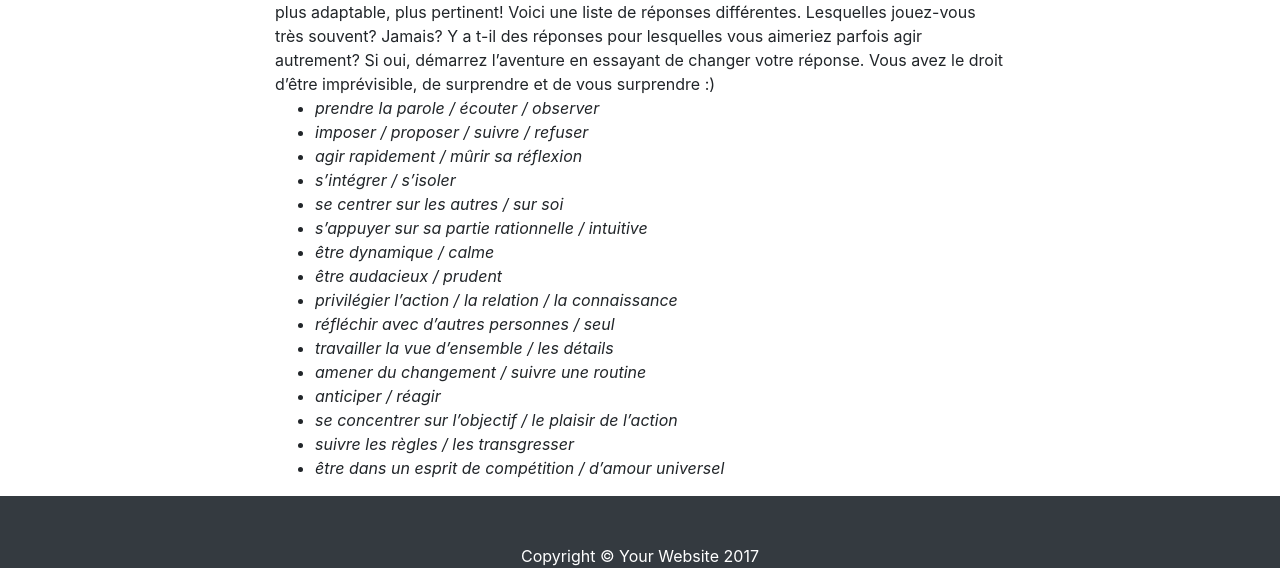
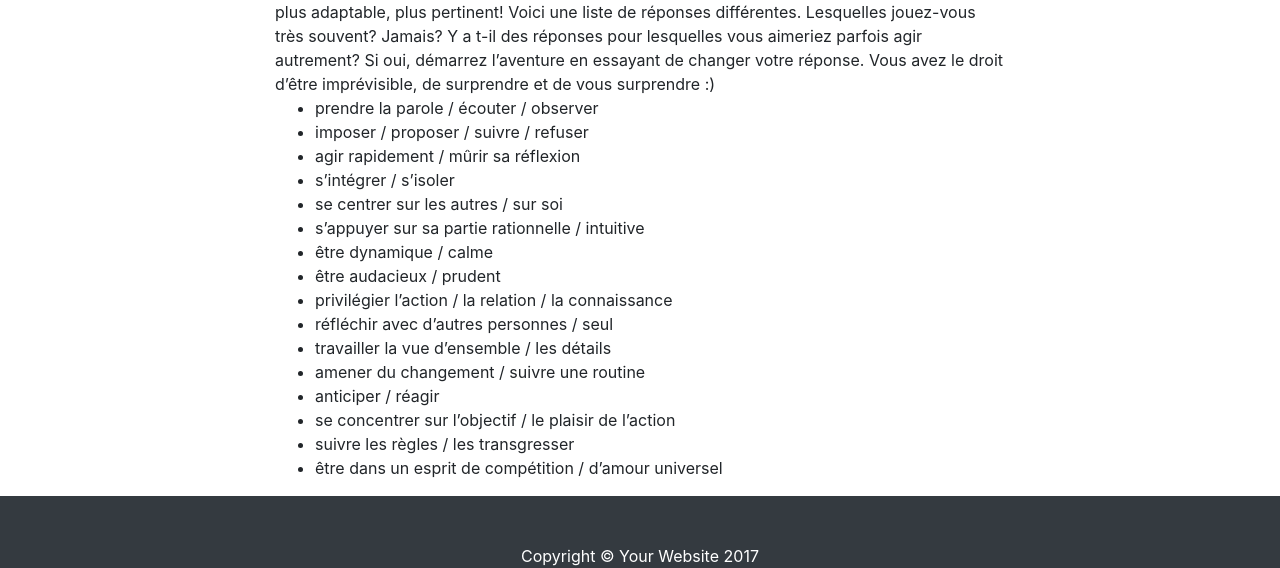
Before and after one commit to OrgaEvolutions/Nathoup.github.io, a Jekyll site: the page built from articles/personnalite.html, in a window 1280 px wide. Shown: the part 842-1410 px from the top of the page. Built offline with Jekyll 4.4.1, drawn with Linux system fonts in a browser that asks for light colours.

Commit message:
Update personnalite.html

```diff
--- a/articles/personnalite.html
+++ b/articles/personnalite.html
@@ -4,16 +4,16 @@
 date: 2018-01-19
 ---
 <h3>Autres titres envisagés</h3>
-<ul>
-      <li>Purus sodales ultricies</li>
-      <li>Non, vous n’êtes pas gentil / réservé / prudent !</li>
-      <li>Développez votre personnalité opposée</li>
-      <li>Surprenez-vous, soyez quelqu’un d’autre!</li>
-      <li>Etendez votre gamme de rôles dans la vie</li>
-      <li>Vous croyez vous connaître? Et si vous vous trompiez?</li>
-      <li>Pourquoi vous n’êtes pas qui vous croyez</li>
-      <li>Vous n’êtes pas qui vous croyez</li>
-</ul>
+{{ layout.debut_liste }}
+      {{ layout.element_liste }} Purus sodales ultricies{{ layout.fin_element_liste }}
+      {{ layout.element_liste }} Non, vous n’êtes pas gentil / réservé / prudent !{{ layout.fin_element_liste }}
+      {{ layout.element_liste }} Développez votre personnalité opposée{{ layout.fin_element_liste }}
+      {{ layout.element_liste }} Surprenez-vous, soyez quelqu’un d’autre!{{ layout.fin_element_liste }}
+      {{ layout.element_liste }} Etendez votre gamme de rôles dans la vie{{ layout.fin_element_liste }}
+      {{ layout.element_liste }} Vous croyez vous connaître? Et si vous vous trompiez?{{ layout.fin_element_liste }}
+      {{ layout.element_liste }} Pourquoi vous n’êtes pas qui vous croyez{{ layout.fin_element_liste }}
+      {{ layout.element_liste }} Vous n’êtes pas qui vous croyez{{ layout.fin_element_liste }}
+{{ layout.fin_liste }}
 
 Il y a quelques années à peine, je me souviens interroger mon frère dans le but de rédiger ma petite fiche pour un site de rencontre : “est-ce que je suis quelqu’un de dynamique ou de calme? Qu’est-ce qui me différencie des autres?”
 Eh oui, aussi surprenant que cela paraisse, on ne se connaît pas toujours soi-même!
@@ -34,21 +34,21 @@
 Y a t-il des réponses pour lesquelles vous aimeriez parfois agir autrement?
 Si oui, démarrez l’aventure en essayant de changer votre réponse. Vous avez le droit d’être imprévisible, de surprendre et de vous surprendre :)
 
-<i><ul>
-      <li>prendre la parole / écouter / observer</li>
-      <li>imposer / proposer / suivre / refuser</li>
-      <li>agir rapidement / mûrir sa réflexion</li>
-      <li>s’intégrer / s’isoler</li>
-      <li>se centrer sur les autres / sur soi</li>
-      <li>s’appuyer sur sa partie rationnelle / intuitive</li>
-      <li>être dynamique / calme</li>
-      <li>être audacieux / prudent</li>
-      <li>privilégier l’action / la relation / la connaissance</li>
-      <li>réfléchir avec d’autres personnes / seul</li>
-      <li>travailler la vue d’ensemble / les détails</li>
-      <li>amener du changement / suivre une routine</li>
-      <li>anticiper / réagir</li>
-      <li>se concentrer sur l’objectif / le plaisir de l’action</li>
-      <li>suivre les règles / les transgresser</li>
-      <li>être dans un esprit de compétition / d’amour universel</li>
-</ul></i>
+{{ layout.debut_liste }}
+      {{ layout.element_liste }} prendre la parole / écouter / observer{{ layout.fin_element_liste }}
+      {{ layout.element_liste }} imposer / proposer / suivre / refuser{{ layout.fin_element_liste }}
+      {{ layout.element_liste }} agir rapidement / mûrir sa réflexion{{ layout.fin_element_liste }}
+      {{ layout.element_liste }} s’intégrer / s’isoler{{ layout.fin_element_liste }}
+      {{ layout.element_liste }} se centrer sur les autres / sur soi{{ layout.fin_element_liste }}
+      {{ layout.element_liste }} s’appuyer sur sa partie rationnelle / intuitive{{ layout.fin_element_liste }}
+      {{ layout.element_liste }} être dynamique / calme{{ layout.fin_element_liste }}
+      {{ layout.element_liste }} être audacieux / prudent{{ layout.fin_element_liste }}
+      {{ layout.element_liste }} privilégier l’action / la relation / la connaissance{{ layout.fin_element_liste }}
+      {{ layout.element_liste }} réfléchir avec d’autres personnes / seul{{ layout.fin_element_liste }}
+      {{ layout.element_liste }} travailler la vue d’ensemble / les détails{{ layout.fin_element_liste }}
+      {{ layout.element_liste }} amener du changement / suivre une routine{{ layout.fin_element_liste }}
+      {{ layout.element_liste }} anticiper / réagir{{ layout.fin_element_liste }}
+      {{ layout.element_liste }} se concentrer sur l’objectif / le plaisir de l’action{{ layout.fin_element_liste }}
+      {{ layout.element_liste }} suivre les règles / les transgresser{{ layout.fin_element_liste }}
+      {{ layout.element_liste }} être dans un esprit de compétition / d’amour universel{{ layout.fin_element_liste }}
+{{ layout.fin_liste }}
```
